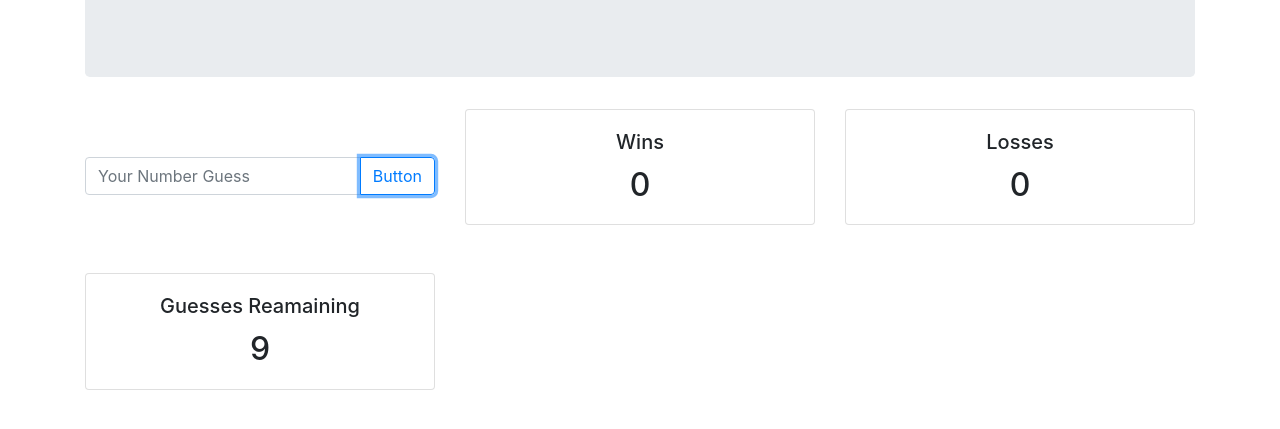
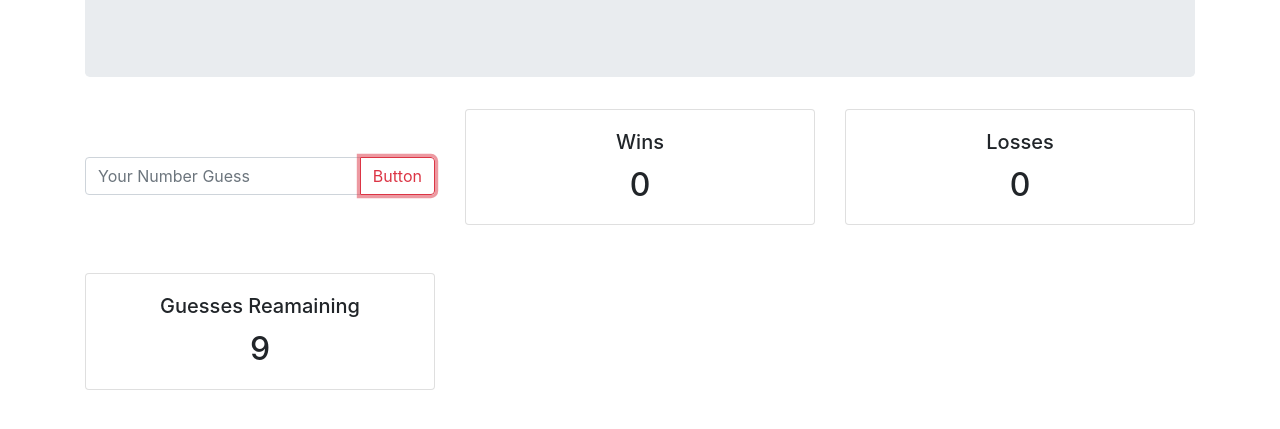
Before and after one commit to willissa2121/homework3, a plain HTML site: page index.html in a window 1280 px wide. Both pictures are taken after a click on the button "Button". Shown: the part 147-576 px from the top of the page. Drawn offline with nearby package versions, Linux system fonts and the light colour scheme.

Commit message:
working code

```diff
--- a/app.js
+++ b/app.js
@@ -2,10 +2,12 @@ let loseGuess= document.getElementById("lose-text")
 let guessAmount=document.getElementById("guess-text")
 let winGuess=document.getElementById("win-text")
 
-let randomNum=7
+let randomNum= Math.floor((Math.random()*10) +1)
+console.log(randomNum)
 let win = 0
 let lose = 0
 let loseAmount = 0
+let button = document.getElementById("button")
 
 let runEvent=() => {
 
@@ -16,16 +18,20 @@ let runEvent=() => {
     winGuess.innerHTML = win;
     lose = 0;
     guessAmount.innerHTML = 10-lose
+    button.className= "btn btn-outline-success"
   }
   else if (10 - lose == 1){
     loseAmount ++;
     loseGuess.innerHTML = loseAmount;
     guessAmount.innerHTML = 10
     lose = 0;
+    button.className = "btn btn-outline-primary"
   }
   else{
     lose ++;
     guessAmount.innerHTML = 10-lose;
+    button.className = "btn btn-outline-danger"
+
   }
 }
 
--- a/index.html
+++ b/index.html
@@ -35,7 +35,7 @@
           <input id="input" type="number" class="form-control" placeholder="Your Number Guess" aria-label="Recipient's username"
             aria-describedby="basic-addon2">
           <div class="input-group-append">
-            <button onclick="runEvent()" class="btn btn-outline-primary" type="button">Button</button>
+            <button onclick="runEvent()" id = "button" class="btn btn-outline-primary" type="button">Button</button>
           </div>
         </div>
 
```
